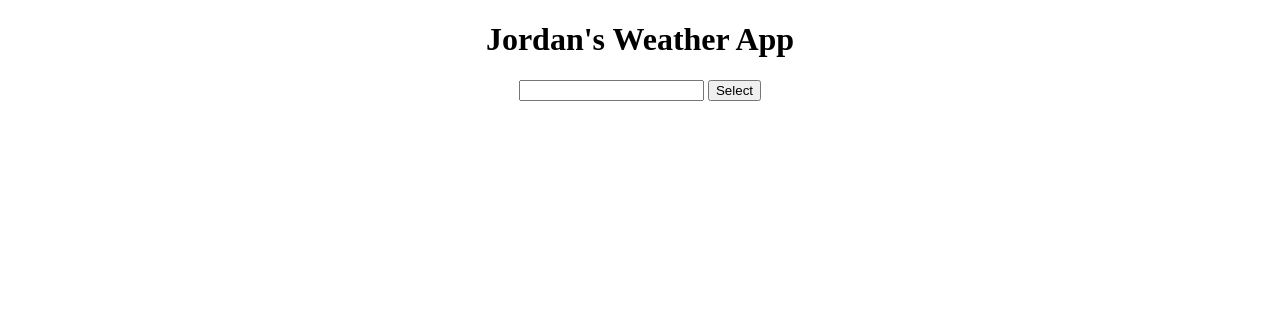
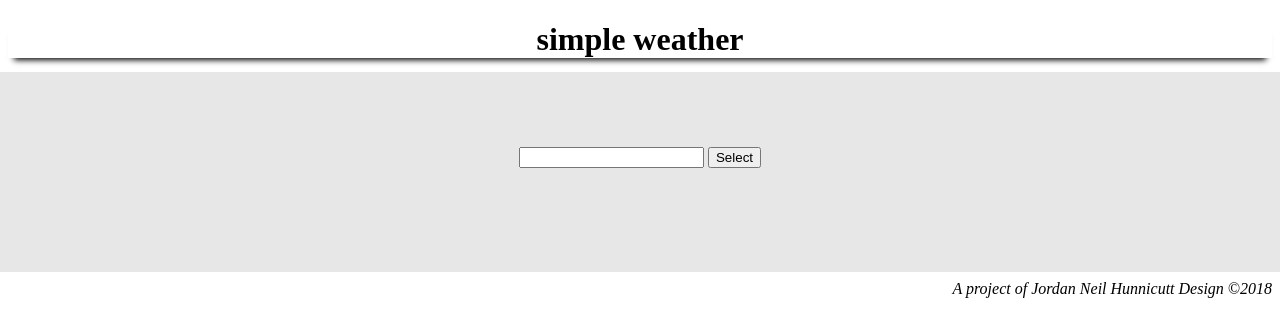
Before and after one commit to JHunnicutt/max-js-course-project, a plain HTML site: page index.html in a window 1280 px wide. Drawn offline with Linux system fonts and the light colour scheme.

Commit message:
Add files via upload
Added more styling:
Color theme for main,
box shadow,
realigned elements.

Added footer text.

Added a css reset. Commented it out for now.

```diff
--- a/index.html
+++ b/index.html
@@ -6,20 +6,23 @@
   <meta http-equiv="X-UA-Compatible" content="ie=edge">
   <title>JavaScript Course Project</title>
   <link rel="stylesheet" href="style.css">
+  <!--<link rel="stylesheet" href="reset.css">-->
 </head>
 <body>
 
   <header>
-    <h1>Jordan's Weather App</h1>
+    <h1>simple weather</h1>
   </header>
 
   <main>
-    <input type="text" name="citySelector" id="search-field">
-    <button id="search-button">Select</button>
+    <div id="search">
+      <input type="text" name="citySelector" id="search-field">
+      <button id="search-button">Select</button>
+    </div>
   </main>
 
   <footer>
-
+    <p>A project of Jordan Neil Hunnicutt Design &copy2018</p>
   </footer>
 </body>
 <script src="app.js"></script>
--- /dev/null
+++ b/reset.css
@@ -0,0 +1,48 @@
+/* http://meyerweb.com/eric/tools/css/reset/
+   v2.0 | 20110126
+   License: none (public domain)
+*/
+
+html, body, div, span, applet, object, iframe,
+h1, h2, h3, h4, h5, h6, p, blockquote, pre,
+a, abbr, acronym, address, big, cite, code,
+del, dfn, em, img, ins, kbd, q, s, samp,
+small, strike, strong, sub, sup, tt, var,
+b, u, i, center,
+dl, dt, dd, ol, ul, li,
+fieldset, form, label, legend,
+table, caption, tbody, tfoot, thead, tr, th, td,
+article, aside, canvas, details, embed,
+figure, figcaption, footer, header, hgroup,
+menu, nav, output, ruby, section, summary,
+time, mark, audio, video {
+	margin: 0;
+	padding: 0;
+	border: 0;
+	font-size: 100%;
+	font: inherit;
+	vertical-align: baseline;
+}
+/* HTML5 display-role reset for older browsers */
+article, aside, details, figcaption, figure,
+footer, header, hgroup, menu, nav, section {
+	display: block;
+}
+body {
+	line-height: 1;
+}
+ol, ul {
+	list-style: none;
+}
+blockquote, q {
+	quotes: none;
+}
+blockquote:before, blockquote:after,
+q:before, q:after {
+	content: '';
+	content: none;
+}
+table {
+	border-collapse: collapse;
+	border-spacing: 0;
+}
--- a/style.css
+++ b/style.css
@@ -1,7 +1,26 @@
 header h1  {
   text-align: center;
 }
-
+header {
+  box-shadow: 0 8px 6px -6px black;
+  margin: 0;
+  padding: 0;
+  width: 100%;
+}
 main {
   text-align: center;
+  background-color: #e7e7e7;
+  margin: -8px;
+  padding: 0;
+  height: 200px;
 }
+
+#search {
+  position: relative;
+  top: 75px;
+}
+
+footer p {
+  float: right;
+  font-style: italic;
+}
```
